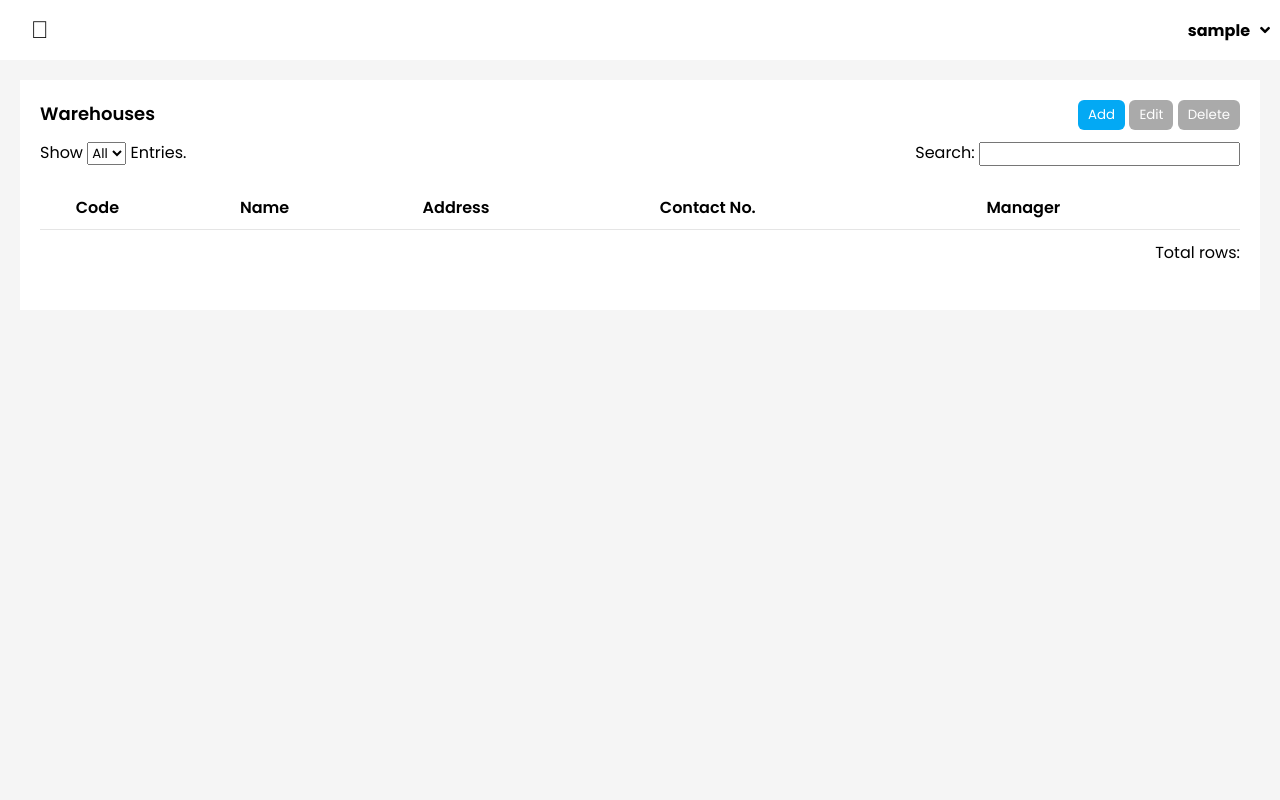
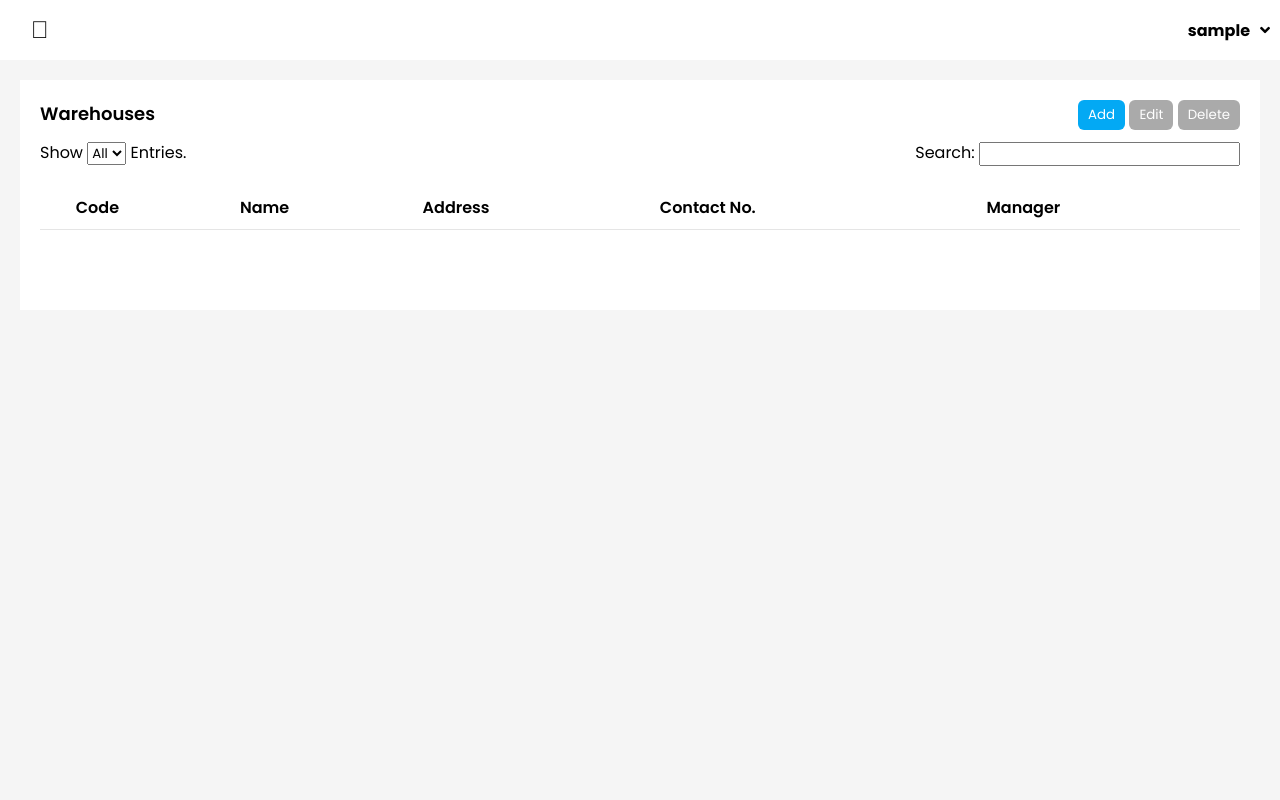
Before and after one commit to VillarealEric22/Online-WMIS-BC, a PHP site: page /warehouse.php in a window 1280 px wide. Run offline with PHP 8.4, Linux system fonts and the light colour scheme; the visitor is signed in with stand-in values (Sample User, id 1); data that the repository does not hold is empty; some libraries are stand-ins or nearby versions.

Commit message:
Update warehouse.php

```diff
--- a/warehouse.php
+++ b/warehouse.php
@@ -49,9 +49,6 @@
             <div class="table-pagination">
                 <ul class = pagination>
                 </ul>
-            </div>
-            <div class="table-info">
-                Total rows: <span class = "t-rows"></span>
             </div>
         </div>
     </div>
```
